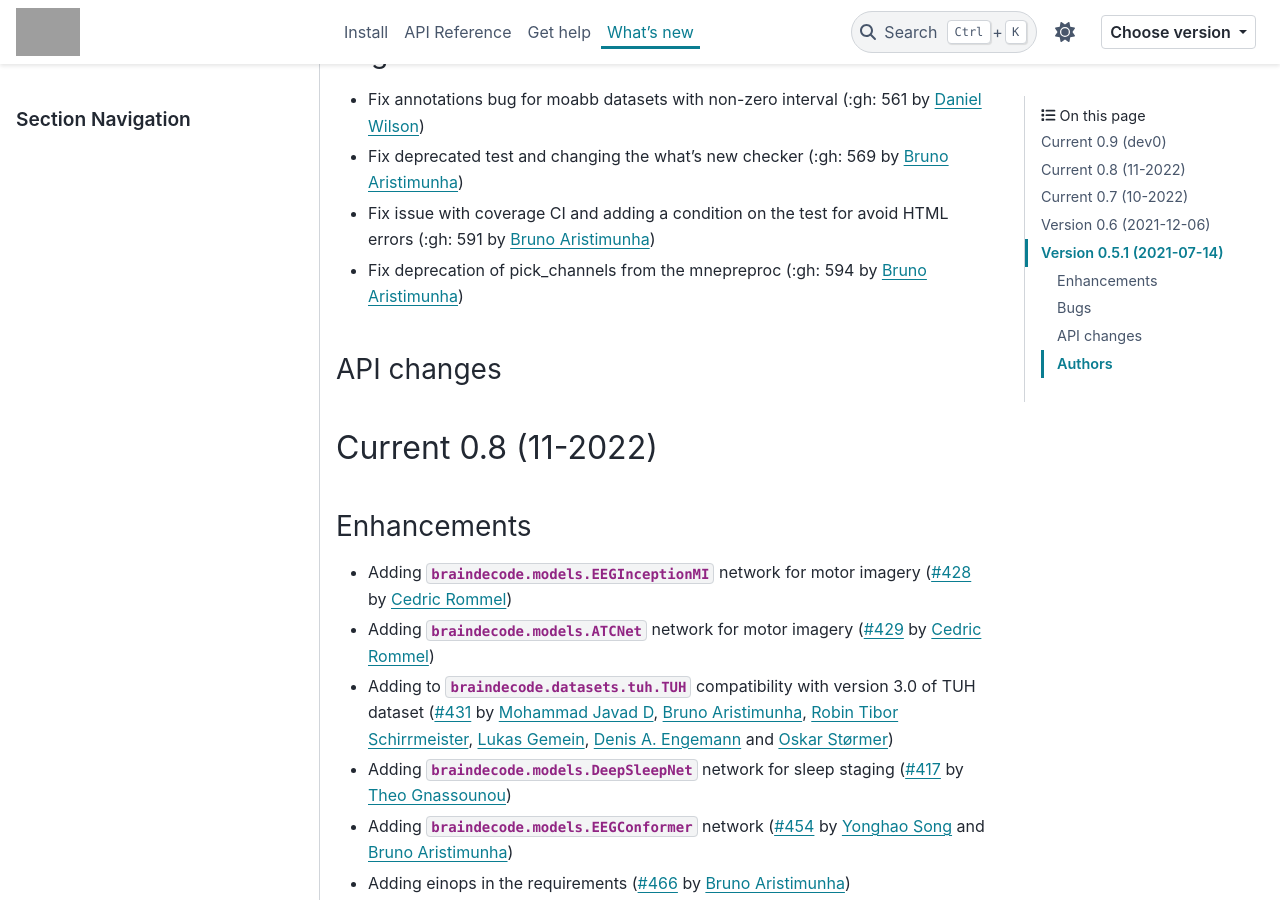
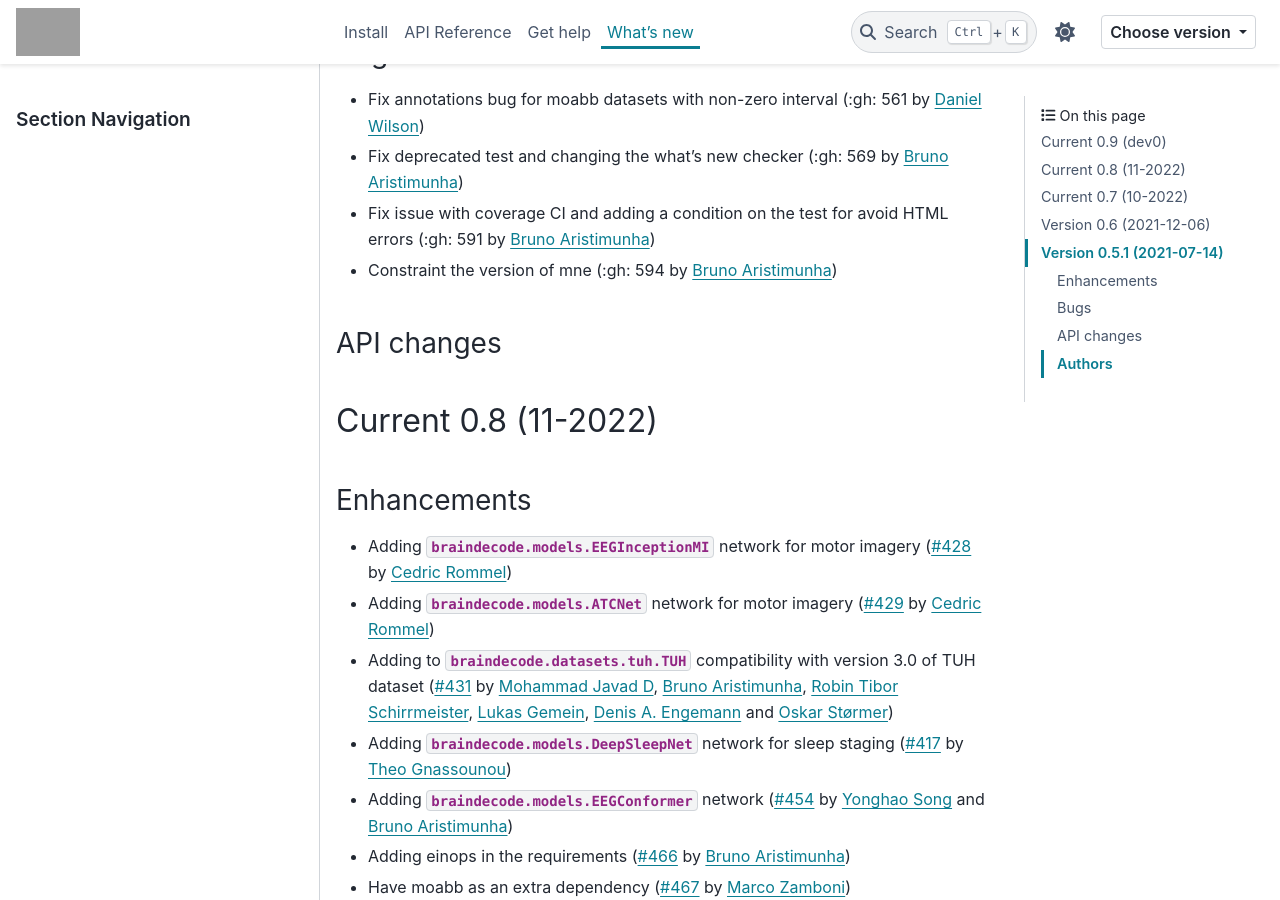
Before and after one commit to braindecode/braindecode, a Sphinx documentation site: the page built from docs/whats_new.rst, in a window 1280 px wide and 900 px high, scrolled down 873 px. Built offline with Sphinx 7.4.7 and the PyData theme 0.15.4, drawn with Linux system fonts in a browser that asks for light colours; pages that are not in the unit, such as notebooks, are missing from menus; comment, search, counter and statistics services are not loaded; cross-references to code outside the pages are shown as plain code; grey boxes are pictures that could not be loaded.

Commit message:
see if this work

```diff
--- a/docs/whats_new.rst
+++ b/docs/whats_new.rst
@@ -39,7 +39,7 @@
 - Fix annotations bug for moabb datasets with non-zero interval (:gh: 561 by `Daniel Wilson`_)
 - Fix deprecated test and changing the what's new checker (:gh: 569 by `Bruno Aristimunha`_)
 - Fix issue with coverage CI and adding a condition on the test for avoid HTML errors (:gh: 591 by `Bruno Aristimunha`_)
-- Fix deprecation of pick_channels from the mnepreproc (:gh: 594 by `Bruno Aristimunha`_)
+- Constraint the version of mne (:gh: 594 by `Bruno Aristimunha`_)
 
 API changes
 ~~~~~~~~~~~
```
